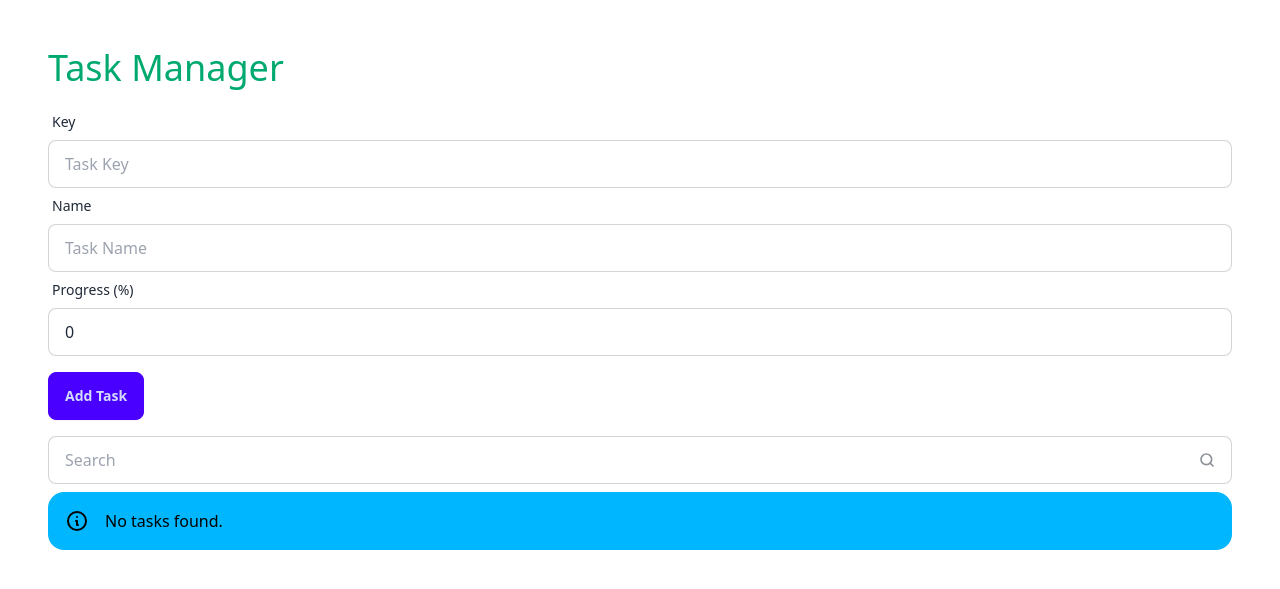
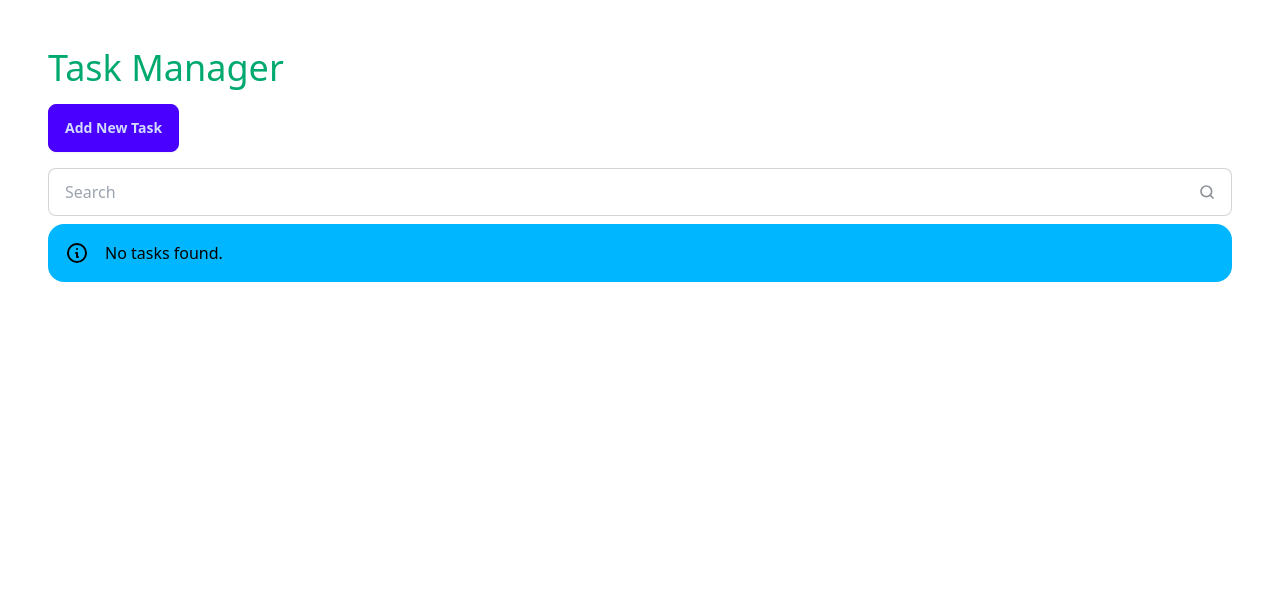
Before and after one commit to eldarsadykov/DailyReports, a Django app: page / in a window 1280 px wide. Shown: the top 589 px of the page. Run offline with Django 5.2, Linux system fonts and the light colour scheme; the visitor is signed in with stand-in values (Sample User, id 1); data that the repository does not hold is empty; some libraries are stand-ins or nearby versions.

Commit message:
feat: add task modal

```diff
--- /dev/null
+++ b/tasks/templates/partials/add-task-modal.html
@@ -0,0 +1,15 @@
+<dialog id="task_modal" class="modal">
+    <div class="modal-box">
+        <h3 class="font-bold text-lg mb-4">Add New Task</h3>
+        <form method="dialog" class="mb-4">
+            {% csrf_token %}
+            {% include "partials/add-task-modal-field.html" with label="Key" field=form.key %}
+            {% include "partials/add-task-modal-field.html" with label="Name" field=form.name %}
+            {% include "partials/add-task-modal-field.html" with label="Progress (%)" field=form.progress %}
+            <div class="modal-action">
+                <button type="button" class="btn" onclick="task_modal.close()">Cancel</button>
+                <button type="submit" class="btn btn-primary">Add Task</button>
+            </div>
+        </form>
+    </div>
+</dialog>
--- a/tasks/templates/tasks.html
+++ b/tasks/templates/tasks.html
@@ -5,15 +5,8 @@
     <div>
         <h1 class="text-4xl text-success mb-4">Task Manager</h1>
 
-        <form method="post" class="mb-4">
-            {% csrf_token %}
-            {% include "partials/add-task-modal-field.html" with label="Key" field=form.key %}
-            {% include "partials/add-task-modal-field.html" with label="Name" field=form.name %}
-            {% include "partials/add-task-modal-field.html" with label="Progress (%)" field=form.progress %}
-            <div class="mt-4">
-                <button class="btn btn-primary">Add Task</button>
-            </div>
-        </form>
+        <button class="btn btn-primary mb-4" onclick="task_modal.showModal()">Add New Task</button>
+        {% include 'partials/add-task-modal.html' %}
 
         <label class="input input-bordered flex items-center gap-2 mb-2">
             <input
```
